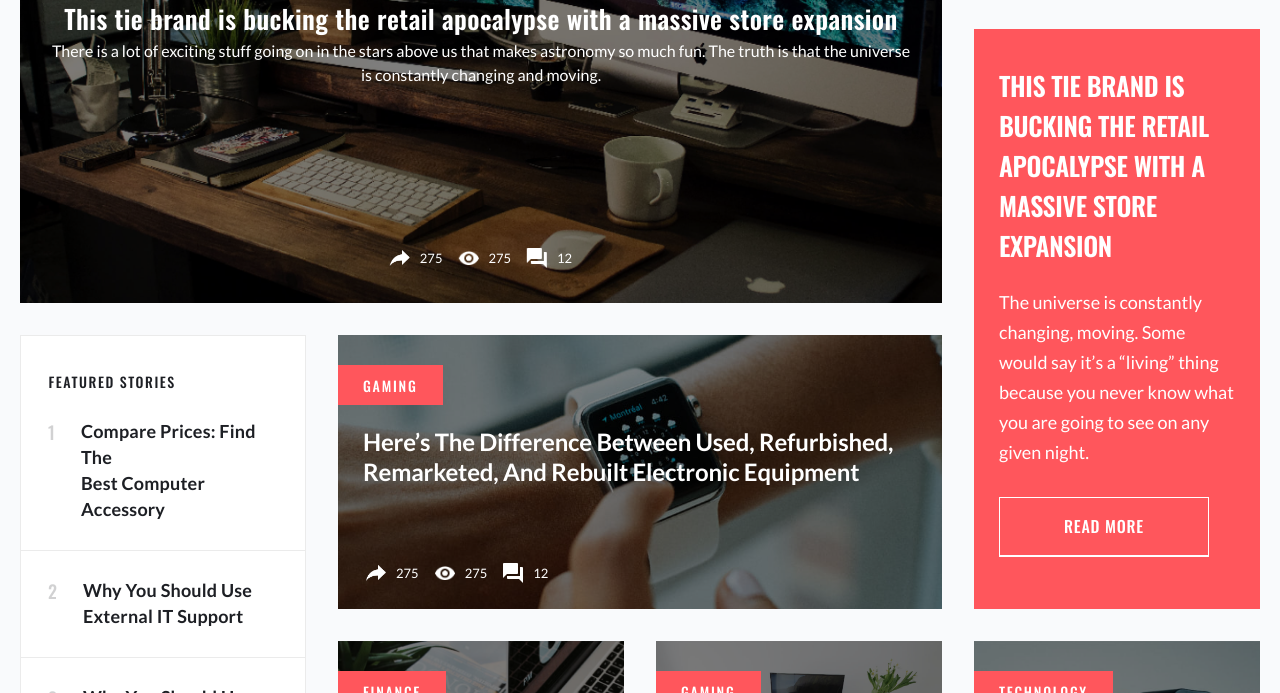
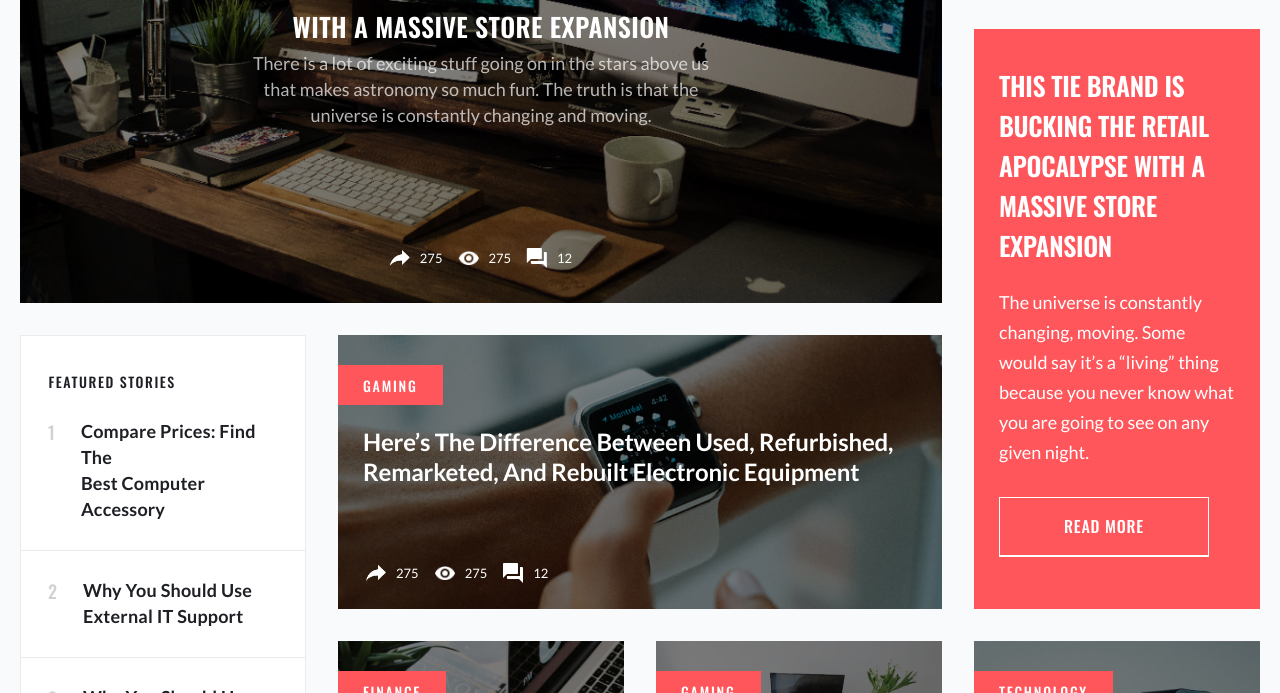
Before and after one commit to dingcohand/Deck, a plain HTML site: page index.html in a window 1280 px wide. Shown: the part 407-1100 px from the top of the page. Drawn offline with nearby package versions, Linux system fonts and the light colour scheme.

Commit message:
Markup & Style: 자잘한 오류 수정

```diff
--- a/css/layouts/main.css
+++ b/css/layouts/main.css
@@ -117,6 +117,7 @@ article {
   font-size: 2.6rem;
   line-height: 1.508;
   letter-spacing: 0.015em;
+  text-transform: uppercase;
 }
 
 .brand .article_dl {
@@ -263,6 +264,20 @@ article {
     height: 58.1rem;
   }
 
+  .brand_title {
+    width: 42.8rem;
+    margin-top: 3rem;
+    margin-bottom: 0.5rem;
+  }
+
+  .brand_desc {
+    width: 48.3rem;
+    font-size: 1.8rem;
+    line-height: 1.444;
+    letter-spacing: 0;
+    opacity: 0.7;
+  }
+
   .stories {
     grid-area: stories;
   }
@@ -316,6 +331,10 @@ article {
     height: 100%;
   }
 
+  .brand_title {
+    width: 59.3rem;
+  }
+
   .equipment_content {
     height: 100%;
   }
--- a/index.html
+++ b/index.html
@@ -132,7 +132,7 @@
       </article>
       <!-- Quality -->
       <article class="quality">
-        <a class="quality_content article_content">
+        <a href="#none" class="quality_content article_content">
           <span class="badge">Finance</span>
           <h2 class="quality_title article_title">
             Unmatched Toner Cartridge Quality: 20% Less Than OEM Price
```
